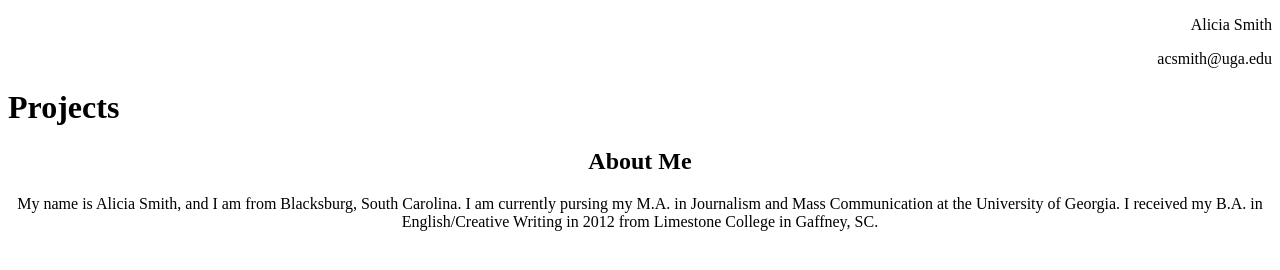
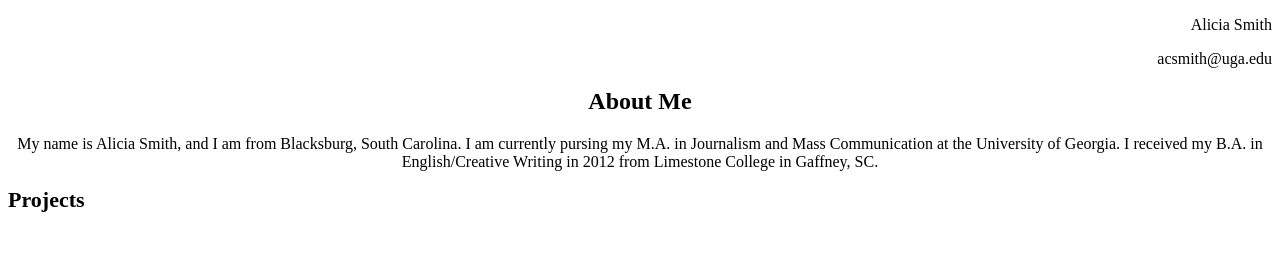
Before and after one commit to acsmith14/acsmith14.github.io, a plain HTML site: page index.html in a window 1280 px wide. Drawn offline with Linux system fonts and the light colour scheme.

Commit message:
Portfolio Updates (7)

```diff
--- a/index.html
+++ b/index.html
@@ -10,11 +10,12 @@
 <p>acsmith@uga.edu</p>
 </div>
 
-<h1>Projects</h1>
-
 <div style="text-align:center">
 <h2>About Me</h2>
 <p>My name is Alicia Smith, and I am from Blacksburg, South Carolina. I am currently pursing my M.A. in Journalism and Mass Communication at the University of Georgia. I received my B.A. in English/Creative Writing in 2012 from Limestone College in Gaffney, SC.</p>
 </div>
+
+<h1 style="font-size: 22px">Projects</h1>
+
 </body>
 </HTML>
```
